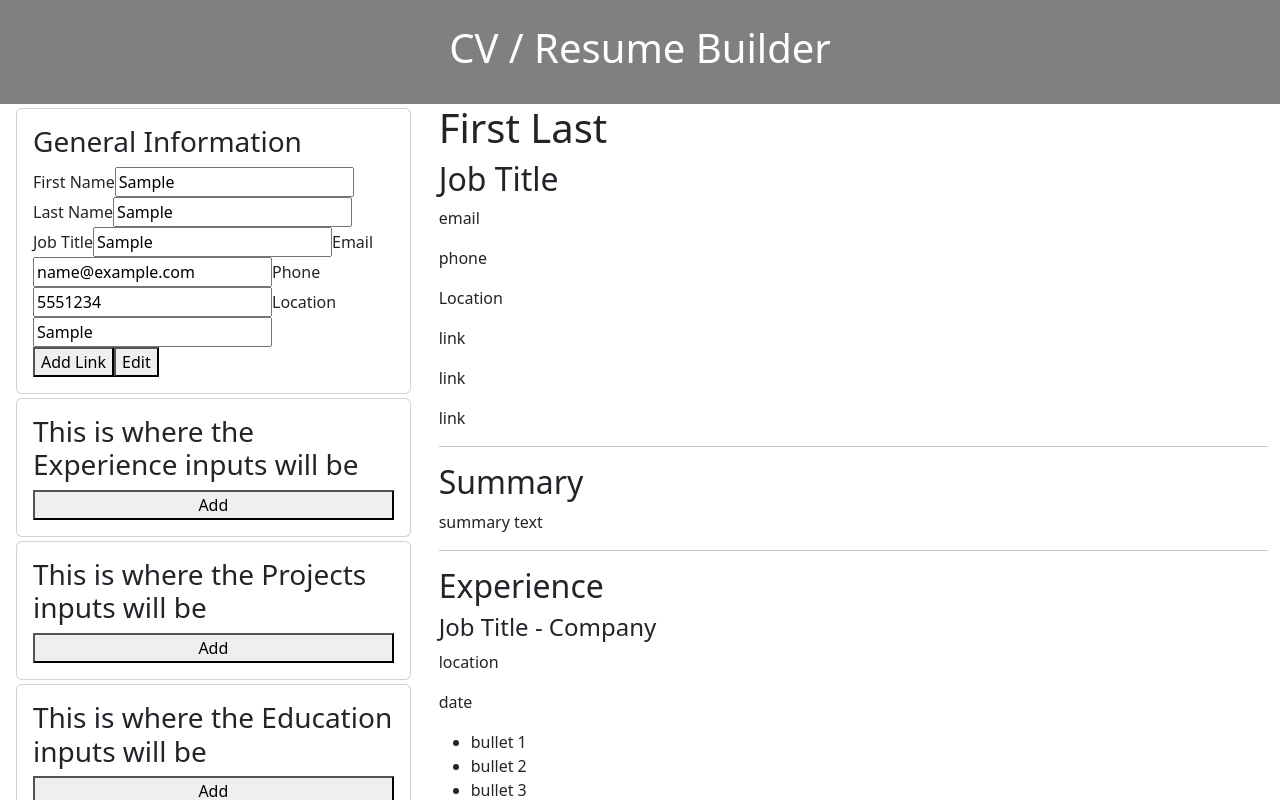
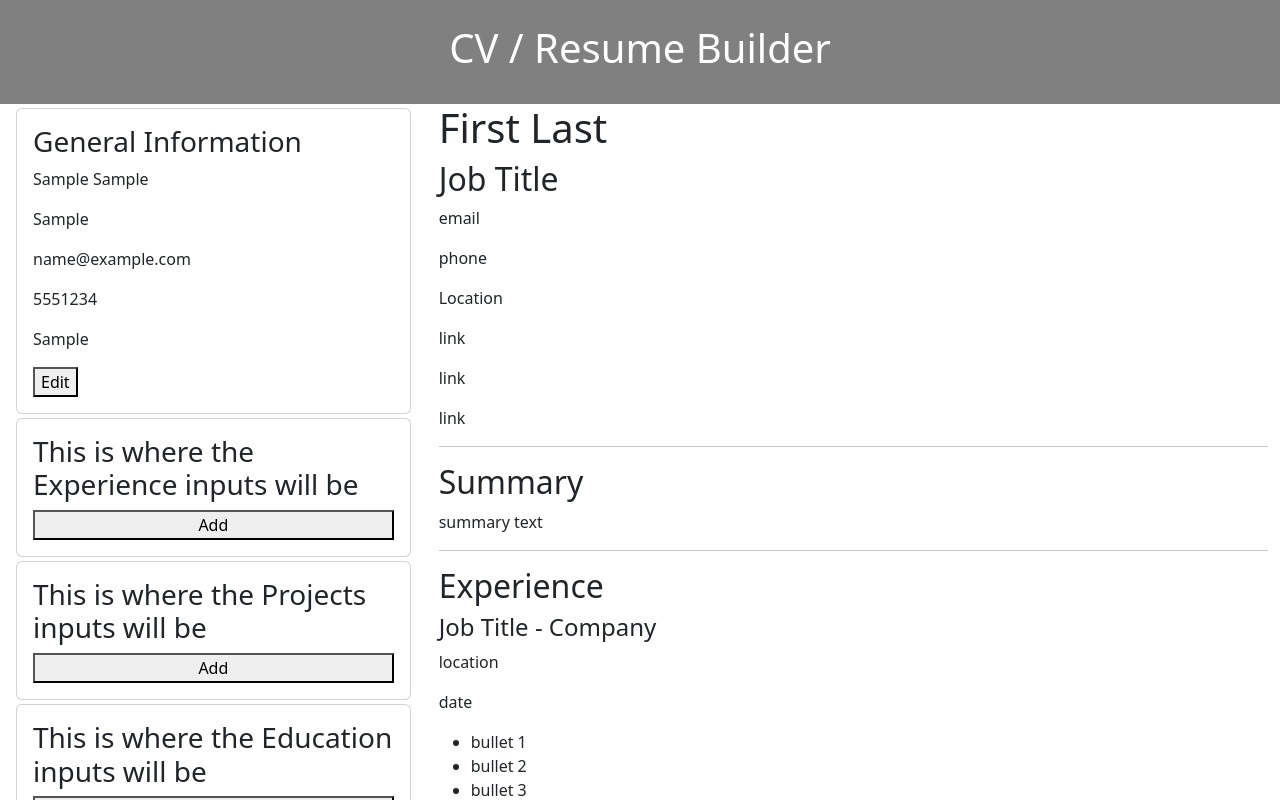
Before and after one commit to Bateeters/CVResumeBuilder, a React (Vite) app: page / in a window 1280 px wide. Both pictures are taken after typing "Sample", "Sample", "Sample", "name@example.com", "5551234", "Sample" into the empty fields and a click on the button "Submit". Shown: the top 800 px of the page. Built offline with nearby package versions, Linux system fonts and the light colour scheme.

Commit message:
swap to general info display mode on submit click

```diff
--- a/src/components/SideNav/GeneralInfo.jsx
+++ b/src/components/SideNav/GeneralInfo.jsx
@@ -17,6 +17,7 @@ function GeneralInfo() {
         <>
             <div className="card m-1 p-3">
                 <h3>General Information</h3>
+                {isEditing && (
                     <form action="">
                         <label htmlFor="">First Name</label>
                         <input type="text" placeholder="First Name"
@@ -57,7 +58,6 @@ function GeneralInfo() {
 
                         <button>Add Link</button>
 
-                    {isEditing && (
                         <button
                             // make submit button switch editing mode to "false"
                             onClick={(e) => {
@@ -65,15 +65,23 @@ function GeneralInfo() {
                                 setIsEditing(false);
                             }}
                         >Submit</button>
+                    </form>
                 )}
 
                 {!isEditing && (
+                    <div>
+                        <p>{general.firstName} {general.lastName}</p>
+                        <p>{general.jobTitle}</p>
+                        <p>{general.email}</p>
+                        <p>{general.phone}</p>
+                        <p>{general.location}</p>
+                        <p>{general.links}</p>
                         <button
                             // make edit button switch editing mode to "true"
                             onClick={() => setIsEditing(true)}
                         >Edit</button>
+                    </div>
                 )}
-                </form>
             </div>
         </>
     )
```
Lines whose indentation alone changed are shown as unchanged.
